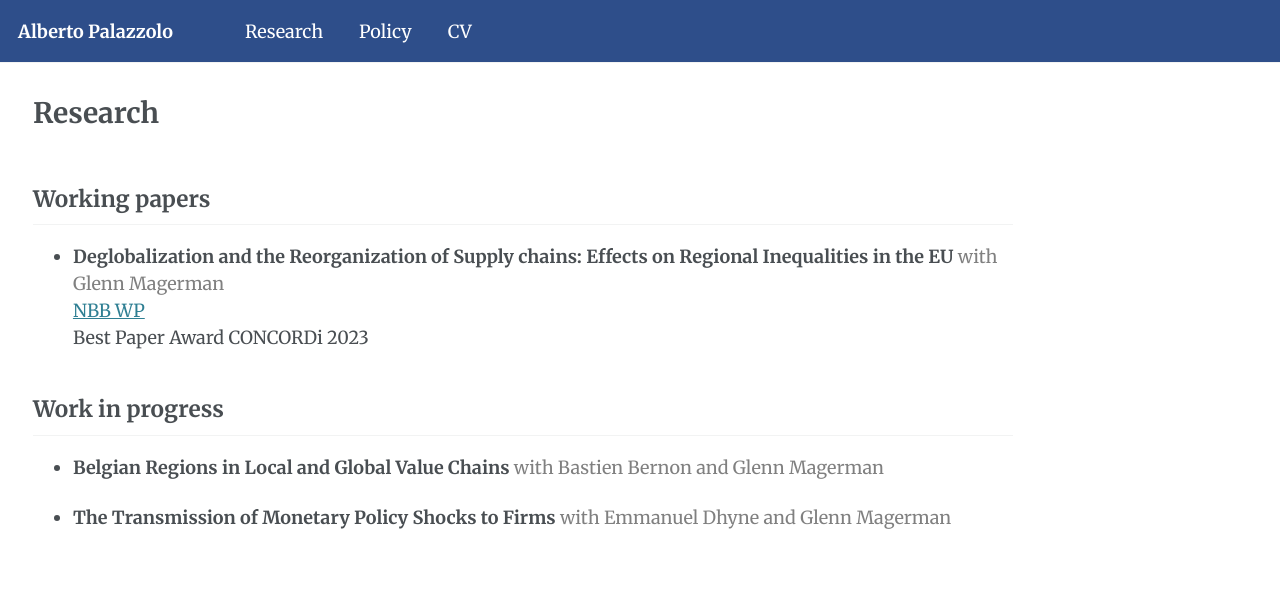
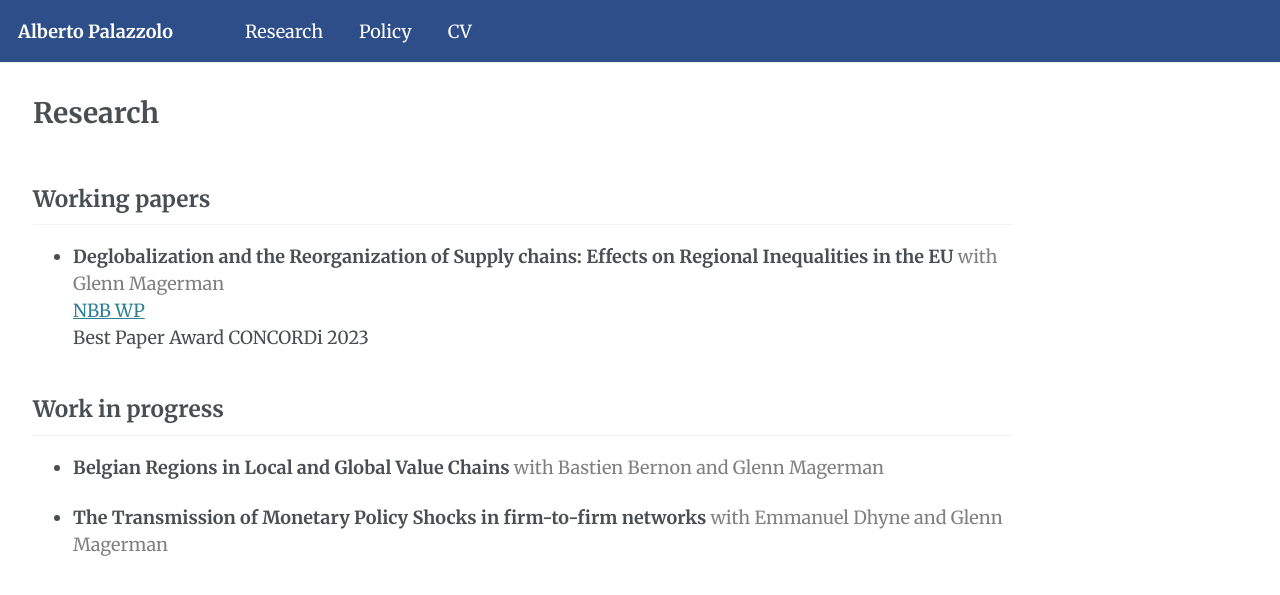
Before and after one commit to albepal/albepal.github.io, a Jekyll site: the page built from _pages/research.md, in a window 1280 px wide. Shown: the top 595 px of the page. Built offline with Jekyll 4.4.1, drawn with Linux system fonts in a browser that asks for light colours.

Commit message:
title paper updated

```diff
--- a/_pages/research.md
+++ b/_pages/research.md
@@ -14,4 +14,4 @@ redirect_from:
 ## Work in progress
 *  **Belgian Regions in Local and Global Value Chains** <a style="color: gray; text-decoration: none" target="_blank">with Bastien Bernon and Glenn Magerman</a>
 
-* **The Transmission of Monetary Policy Shocks to Firms** <a style="color: gray; text-decoration: none" target="_blank">with Emmanuel Dhyne and Glenn Magerman</a>
+* **The Transmission of Monetary Policy Shocks in firm-to-firm networks** <a style="color: gray; text-decoration: none" target="_blank">with Emmanuel Dhyne and Glenn Magerman</a>
```
